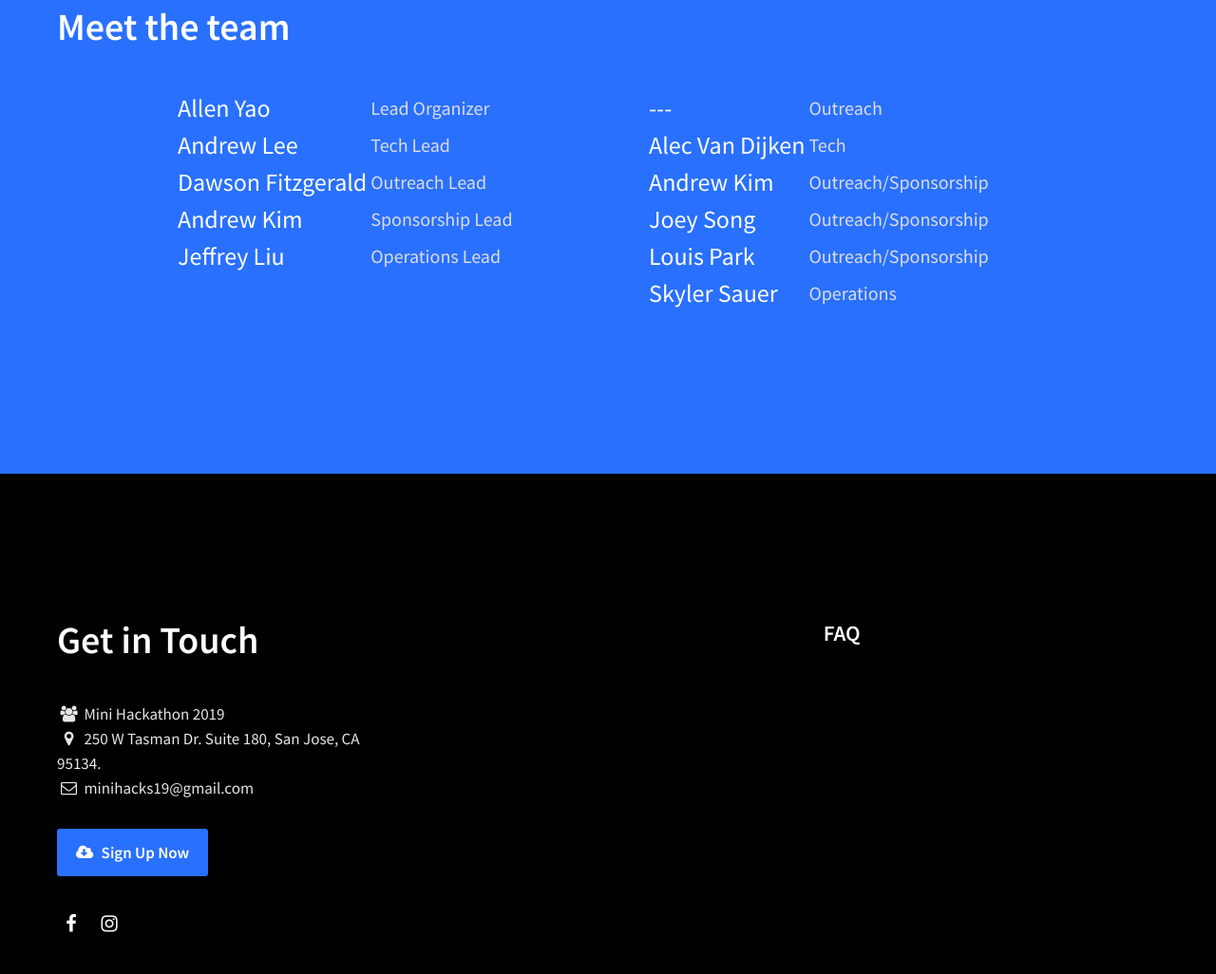
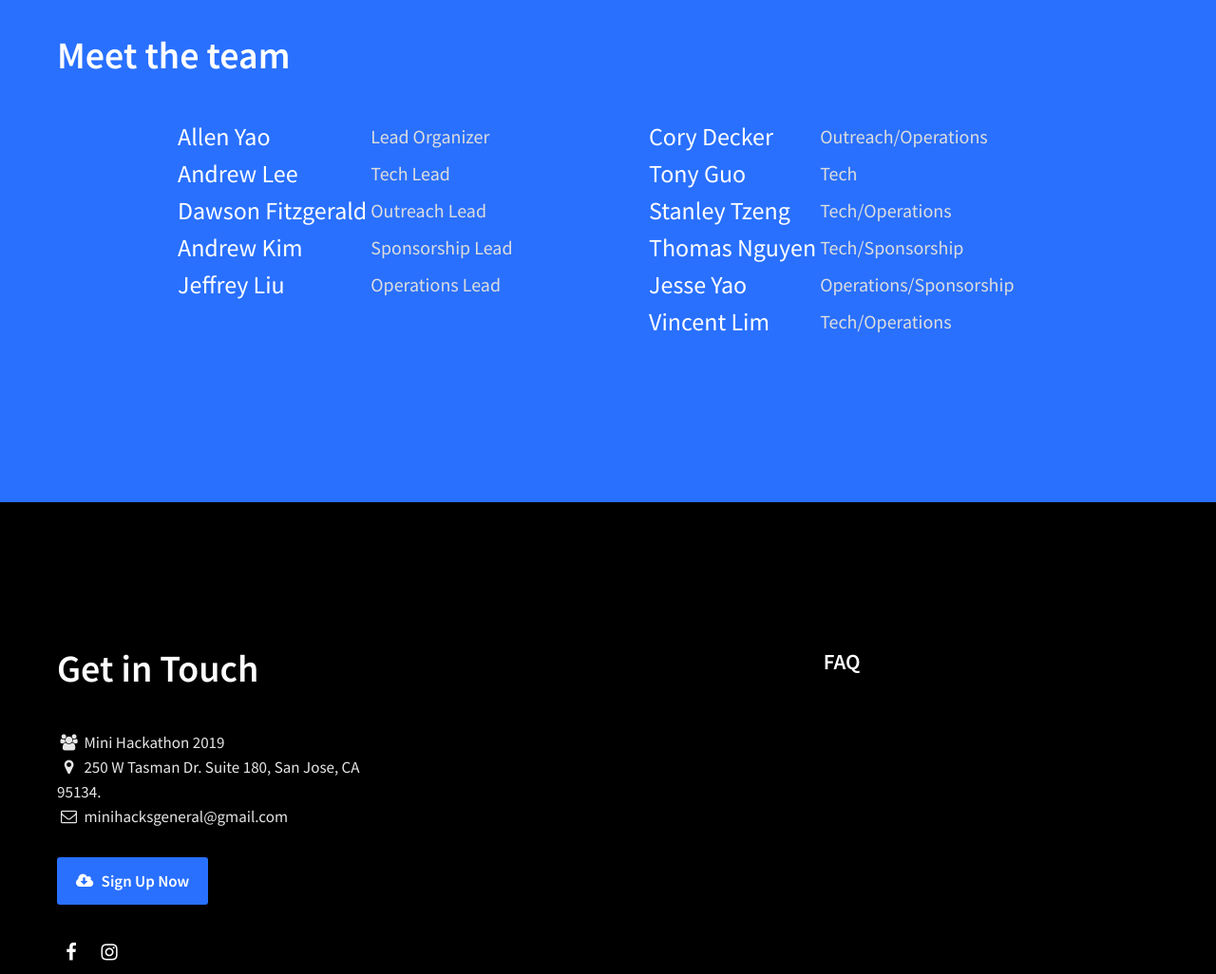
Before and after one commit to ayao451/ayao451.github.io, a plain HTML site: page index.html in a window 1280 px wide. Shown: the part 4357-5383 px from the top of the page at 95% size. Drawn offline with nearby package versions, Linux system fonts and the light colour scheme.

Commit message:
added names/social media/added schedue

```diff
--- a/index.html
+++ b/index.html
@@ -381,7 +381,7 @@
                                     250 W Tasman Dr. Suite 180, San Jose, CA 95134.  </div>
 
                                 <!-- LAYER NR. 12 -->
-                                <a class="tp-caption   " "tc-btnshadow" href="http://tinyurl.com/denalihackstime" target="_blank" id="slide-83-layer-35" data-x="['left','left','left','left']" data-hoffset="['0','0','0','0']" data-y="['top','top','top','top']" data-voffset="['0','0','0','0']" data-width="none" data-height="none" data-whitespace="normal" data-type="text" data-responsive_offset="off" data-responsive="off" data-frames='[{"delay":"+890","speed":1000,"frame":"0","from":"y:50px;opacity:0;","to":"o:1;","ease":"Power4.easeOut"},{"delay":"wait","speed":300,"frame":"999","to":"opacity:0;","ease":"Power3.easeInOut"}]' data-margintop="[0,0,0,0]" data-marginright="[0,0,0,0]" data-marginbottom="[0,0,0,0]" data-marginleft="[0,0,0,0]" data-textAlign="['inherit','inherit','inherit','inherit']" data-paddingtop="[0,0,0,0]" data-paddingright="[0,0,0,0]" data-paddingbottom="[0,0,0,0]" data-paddingleft="[0,0,0,0]" style="z-index: 18; white-space: normal; font-size: 26px; line-height: 35px; font-weight: 400; color: #2970ff; letter-spacing: 0px; display: block;font-family:Source Sans Pro;text-decoration: none;"><span class="tc-list">3</span> Time </a>
+                                <a class="tp-caption   " "tc-btnshadow" href="https://tinyurl.com/Mini619time" target="_blank" id="slide-83-layer-35" data-x="['left','left','left','left']" data-hoffset="['0','0','0','0']" data-y="['top','top','top','top']" data-voffset="['0','0','0','0']" data-width="none" data-height="none" data-whitespace="normal" data-type="text" data-responsive_offset="off" data-responsive="off" data-frames='[{"delay":"+890","speed":1000,"frame":"0","from":"y:50px;opacity:0;","to":"o:1;","ease":"Power4.easeOut"},{"delay":"wait","speed":300,"frame":"999","to":"opacity:0;","ease":"Power3.easeInOut"}]' data-margintop="[0,0,0,0]" data-marginright="[0,0,0,0]" data-marginbottom="[0,0,0,0]" data-marginleft="[0,0,0,0]" data-textAlign="['inherit','inherit','inherit','inherit']" data-paddingtop="[0,0,0,0]" data-paddingright="[0,0,0,0]" data-paddingbottom="[0,0,0,0]" data-paddingleft="[0,0,0,0]" style="z-index: 18; white-space: normal; font-size: 26px; line-height: 35px; font-weight: 400; color: #2970ff; letter-spacing: 0px; display: block;font-family:Source Sans Pro;text-decoration: none;"><span class="tc-list">3</span> Time </a>
 
 
                                 <div class="tp-caption  " id="slide-83-layer-36" data-x="['left','left','left','left']" data-hoffset="['0','0','0','0']" data-y="['top','top','top','top']" data-voffset="['0','0','0','0']" data-width="100%" data-height="none" data-whitespace="normal" data-type="text" data-responsive_offset="off" data-responsive="off" data-frames='[{"delay":"+890","speed":1000,"frame":"0","from":"y:50px;opacity:0;","to":"o:1;","ease":"Power4.easeOut"},{"delay":"wait","speed":300,"frame":"999","to":"opacity:0;","ease":"Power3.easeInOut"}]' data-margintop="[0,0,0,0]" data-marginright="[0,0,0,0]" data-marginbottom="[0,0,0,0]" data-marginleft="[0,0,0,0]" data-textAlign="['left','left','left','left']" data-paddingtop="[0,0,0,0]" data-paddingright="[0,0,0,0]" data-paddingbottom="[0,0,0,0]" data-paddingleft="[50,50,50,50]" style="z-index: 17; min-width: 100%px; max-width: 100%px; white-space: normal; font-size: 17px; line-height: 26px; font-weight: 400; color: #5a6d81; letter-spacing: px; display: block;font-family:Source Sans Pro;">
@@ -667,6 +667,10 @@
                                         <tr>
                                             <td>10:00 AM</td>
                                             <td>Hacking Starts</td>
+                                        </tr>
+                                        <tr>
+                                            <td>10:00 AM - 10:30 AM</td>
+                                            <td>Scratch Workshop</td>
                                         </tr>
                                         <tr>
                                             <td>12:00 PM - 1:00 PM</td>
@@ -737,6 +741,10 @@
                                       <tr>
                                           <td>10:00 AM</td>
                                           <td>Hacking Starts</td>
+                                      </tr>
+                                      <tr>
+                                          <td>10:00 AM - 10:30 AM</td>
+                                          <td>Python Workshop</td>
                                       </tr>
                                       <tr>
                                           <td>12:00 PM - 1:00 PM</td>
@@ -889,28 +897,28 @@
                                     <table>
 
                                         <tr>
-                                            <td>---</td>
-                                            <td class="teamrole">Outreach</td>
-                                        </tr>
-                                        <tr>
-                                            <td>Alec Van Dijken</td>
+                                            <td>Cory Decker</td>
+                                            <td class="teamrole">Outreach/Operations</td>
+                                        </tr>
+                                        <tr>
+                                            <td>Tony Guo</td>
                                             <td class="teamrole">Tech</td>
                                         </tr>
                                         <tr>
-                                            <td>Andrew Kim</td>
-                                            <td class="teamrole">Outreach/Sponsorship</td>
+                                            <td>Stanley Tzeng</td>
+                                            <td class="teamrole">Tech/Operations</td>
                                         </tr>
 																				<tr>
-                                            <td>Joey Song</td>
-                                            <td class="teamrole">Outreach/Sponsorship</td>
+                                            <td>Thomas Nguyen</td>
+                                            <td class="teamrole">Tech/Sponsorship</td>
                                         </tr>
 																				<tr>
-                                            <td>Louis Park</td>
-                                            <td class="teamrole">Outreach/Sponsorship</td>
-                                        </tr>
-                                        <tr>
-                                            <td>Skyler Sauer</td>
-                                            <td class="teamrole">Operations</td>
+                                            <td>Jesse Yao</td>
+                                            <td class="teamrole">Operations/Sponsorship</td>
+                                        </tr>
+                                        <tr>
+                                            <td>Vincent Lim</td>
+                                            <td class="teamrole">Tech/Operations</td>
                                         </tr>
                                     </table>
                                 </div>
@@ -952,7 +960,7 @@
                                 <!-- LAYER NR. 4 -->
                                 <div class="tp-caption  " id="slide-97-layer-9" data-x="['left','left','left','left']" data-hoffset="['0','0','0','0']" data-y="['top','top','top','top']" data-voffset="['0','0','0','0']" data-width="100%" data-height="none" data-whitespace="normal" data-type="text" data-responsive_offset="off" data-responsive="off" data-frames='[{"delay":"+490","speed":1000,"frame":"0","from":"y:50px;opacity:0;","to":"o:1;","ease":"Power4.easeOut"},{"delay":"wait","speed":300,"frame":"999","to":"opacity:0;","ease":"Power3.easeInOut"}]' data-margintop="[0,0,0,0]" data-marginright="[0,0,0,0]" data-marginbottom="[30,30,20,20]" data-marginleft="[0,0,0,0]" data-textAlign="['left','left','left','left']" data-paddingtop="[0,0,0,0]" data-paddingright="[0,0,0,0]" data-paddingbottom="[0,0,0,0]" data-paddingleft="[0,0,0,0]" style="z-index: 8; min-width: 100%px; max-width: 100%px; white-space: normal; font-size: 17px; line-height: 26px; font-weight: 400; color: rgba(255,255,255,0.9); letter-spacing: px; display: inline-block;font-family:Source Sans Pro;"><i class="fa-icon-group" style="width:25px;text-align:center;"></i> Mini Hackathon 2019<br />
                                     <i class="fa-icon-map-marker" style="width:25px;text-align:center;"></i> 250 W Tasman Dr. Suite 180, San Jose, CA 95134. <br />
-                                    <i class="fa-icon-envelope-o" style="width:25px;text-align:center;"></i> minihacks19@gmail.com<br />
+                                    <i class="fa-icon-envelope-o" style="width:25px;text-align:center;"></i> minihacksgeneral@gmail.com<br />
                                     <!--
 									<a href="#" class="tc-phone">
 										<i class="fa-icon-phone-square" style="width:25px;text-align:center;"></i> +1 987 654321</a>
@@ -992,10 +1000,10 @@
                             <!-- LAYER NR. 15 -->
                             <div class="tp-caption  " id="slide-97-layer-45" data-x="['left','left','left','left']" data-hoffset="['100','100','100','100']" data-y="['top','top','top','top']" data-voffset="['100','100','100','100']" data-width="none" data-height="none" data-whitespace="nowrap" data-type="column" data-responsive_offset="on" data-responsive="off" data-frames='[{"delay":"+0","speed":300,"frame":"0","from":"opacity:0;","to":"o:1;","ease":"Power3.easeInOut"},{"delay":"wait","speed":300,"frame":"999","to":"opacity:0;","ease":"Power3.easeInOut"}]' data-columnwidth="100%" data-verticalalign="top" data-margintop="[0,0,0,0]" data-marginright="[0,0,0,0]" data-marginbottom="[0,0,0,0]" data-marginleft="[0,0,0,0]" data-textAlign="['inherit','inherit','left','left']" data-paddingtop="[0,0,0,0]" data-paddingright="[35,35,35,35]" data-paddingbottom="[0,0,0,0]" data-paddingleft="[35,35,35,35]" style="z-index: 19; width: 100%;font-family:Open Sans;">
                                 <!-- LAYER NR. 16 -->
-                                <a class="tp-caption  " href="https://www.facebook.com/denali.hacks" target="_blank" id="slide-97-layer-47" data-x="['left','left','left','left']" data-hoffset="['0','0','0','0']" data-y="['top','top','top','top']" data-voffset="['0','0','0','0']" data-width="40" data-height="none" data-whitespace="normal" data-type="text" data-actions='' data-responsive_offset="off" data-responsive="off" data-frames='[{"delay":"+790","speed":1000,"frame":"0","from":"y:50px;opacity:0;","to":"o:1;","ease":"Power4.easeOut"},{"delay":"wait","speed":300,"frame":"999","to":"opacity:0;","ease":"Power3.easeInOut"},{"frame":"hover","speed":"150","ease":"Linear.easeNone","to":"o:1;rX:0;rY:0;rZ:0;z:0;","style":"c:rgb(46,216,163);"}]' data-margintop="[0,0,0,0]" data-marginright="[0,0,0,0]" data-marginbottom="[0,0,0,0]" data-marginleft="[0,0,0,0]" data-textAlign="['center','center','center','center']" data-paddingtop="[0,0,0,0]" data-paddingright="[0,0,0,0]" data-paddingbottom="[0,0,0,0]" data-paddingleft="[0,0,0,0]" style="z-index: 20; min-width: 40px; max-width: 40px; white-space: normal; font-size: 20px; line-height: 40px; font-weight: 600; color: #ffffff; letter-spacing: px; display: inline-block;font-family:Source Sans Pro;border-radius:3px 3px 3px 3px;cursor:pointer;"><i class="fa-icon-facebook-f"></i> </a>
+                                <a class="tp-caption  " href="https://www.facebook.com/mini.hacks.39" target="_blank" id="slide-97-layer-47" data-x="['left','left','left','left']" data-hoffset="['0','0','0','0']" data-y="['top','top','top','top']" data-voffset="['0','0','0','0']" data-width="40" data-height="none" data-whitespace="normal" data-type="text" data-actions='' data-responsive_offset="off" data-responsive="off" data-frames='[{"delay":"+790","speed":1000,"frame":"0","from":"y:50px;opacity:0;","to":"o:1;","ease":"Power4.easeOut"},{"delay":"wait","speed":300,"frame":"999","to":"opacity:0;","ease":"Power3.easeInOut"},{"frame":"hover","speed":"150","ease":"Linear.easeNone","to":"o:1;rX:0;rY:0;rZ:0;z:0;","style":"c:rgb(46,216,163);"}]' data-margintop="[0,0,0,0]" data-marginright="[0,0,0,0]" data-marginbottom="[0,0,0,0]" data-marginleft="[0,0,0,0]" data-textAlign="['center','center','center','center']" data-paddingtop="[0,0,0,0]" data-paddingright="[0,0,0,0]" data-paddingbottom="[0,0,0,0]" data-paddingleft="[0,0,0,0]" style="z-index: 20; min-width: 40px; max-width: 40px; white-space: normal; font-size: 20px; line-height: 40px; font-weight: 600; color: #ffffff; letter-spacing: px; display: inline-block;font-family:Source Sans Pro;border-radius:3px 3px 3px 3px;cursor:pointer;"><i class="fa-icon-facebook-f"></i> </a>
 
                                 <!-- LAYER NR. 17 -->
-                                <a class="tp-caption  " href="https://www.instagram.com/denalihacks/" target="_blank" id="slide-97-layer-50" data-x="['left','left','left','left']" data-hoffset="['0','0','0','0']" data-y="['top','top','top','top']" data-voffset="['0','0','0','0']" data-width="40" data-height="none" data-whitespace="normal" data-type="text" data-actions='' data-responsive_offset="off" data-responsive="off" data-frames='[{"delay":"+790","speed":1000,"frame":"0","from":"y:50px;opacity:0;","to":"o:1;","ease":"Power4.easeOut"},{"delay":"wait","speed":300,"frame":"999","to":"opacity:0;","ease":"Power3.easeInOut"},{"frame":"hover","speed":"150","ease":"Linear.easeNone","to":"o:1;rX:0;rY:0;rZ:0;z:0;","style":"c:rgb(46,216,163);"}]' data-margintop="[0,0,0,0]" data-marginright="[0,0,0,0]" data-marginbottom="[0,0,0,0]" data-marginleft="[0,0,0,0]" data-textAlign="['center','center','center','center']" data-paddingtop="[0,0,0,0]" data-paddingright="[0,0,0,0]" data-paddingbottom="[0,0,0,0]" data-paddingleft="[0,0,0,0]" style="z-index: 21; min-width: 40px; max-width: 40px; white-space: normal; font-size: 20px; line-height: 40px; font-weight: 600; color: #ffffff; letter-spacing: px; display: inline-block;font-family:Source Sans Pro;border-radius:3px 3px 3px 3px;cursor:pointer;"><i class="fa-icon-instagram"></i> </a>
+                                <a class="tp-caption  " href="https://www.instagram.com/minihacks_/" target="_blank" id="slide-97-layer-50" data-x="['left','left','left','left']" data-hoffset="['0','0','0','0']" data-y="['top','top','top','top']" data-voffset="['0','0','0','0']" data-width="40" data-height="none" data-whitespace="normal" data-type="text" data-actions='' data-responsive_offset="off" data-responsive="off" data-frames='[{"delay":"+790","speed":1000,"frame":"0","from":"y:50px;opacity:0;","to":"o:1;","ease":"Power4.easeOut"},{"delay":"wait","speed":300,"frame":"999","to":"opacity:0;","ease":"Power3.easeInOut"},{"frame":"hover","speed":"150","ease":"Linear.easeNone","to":"o:1;rX:0;rY:0;rZ:0;z:0;","style":"c:rgb(46,216,163);"}]' data-margintop="[0,0,0,0]" data-marginright="[0,0,0,0]" data-marginbottom="[0,0,0,0]" data-marginleft="[0,0,0,0]" data-textAlign="['center','center','center','center']" data-paddingtop="[0,0,0,0]" data-paddingright="[0,0,0,0]" data-paddingbottom="[0,0,0,0]" data-paddingleft="[0,0,0,0]" style="z-index: 21; min-width: 40px; max-width: 40px; white-space: normal; font-size: 20px; line-height: 40px; font-weight: 600; color: #ffffff; letter-spacing: px; display: inline-block;font-family:Source Sans Pro;border-radius:3px 3px 3px 3px;cursor:pointer;"><i class="fa-icon-instagram"></i> </a>
 
                                 <!-- LAYER NR. 18 -->
 															<!--
```
Also changed, not shown: 1 other file.
